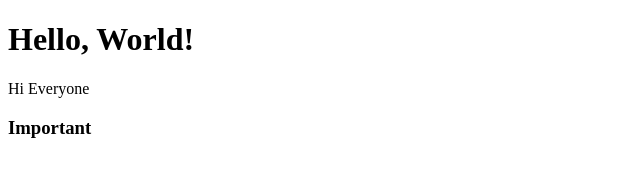
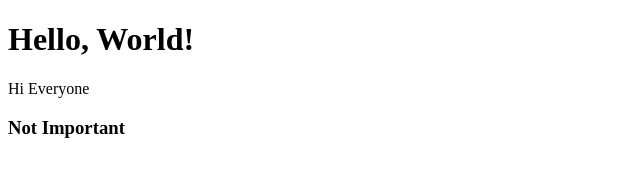
Before and after one commit to Praven4754/Git-Learning, a plain HTML site: page index.html in a window 1280 px wide. Shown: the full height of the page, 0-640 px from the left. Drawn offline with Linux system fonts and the light colour scheme.

Commit message:
Not Important

```diff
--- a/index.html
+++ b/index.html
@@ -7,6 +7,6 @@
 <body>
     <h1>Hello, World!</h1>
     <p>Hi Everyone</p>
-    <h3>Important</h3>
+    <h3>Not Important</h3>
 </body>
 </html>
```
